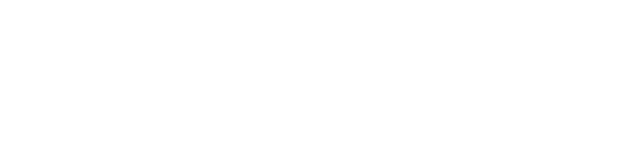
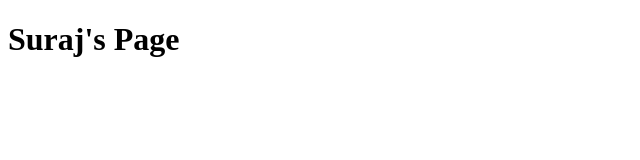
Before and after one commit to gopal85/sample-lesson-sgopal, a plain HTML site: page index.html in a window 1280 px wide. Shown: the whole page, without its empty margins (0-640 px from the left). Drawn offline with Linux system fonts and the light colour scheme.

Commit message:
adds name

```diff
--- a/index.html
+++ b/index.html
@@ -5,6 +5,6 @@
     <title>title</title>
   </head>
   <body>
-    <h1></h1>
+    <h1>Suraj's Page</h1>
   </body>
 </html>
```
